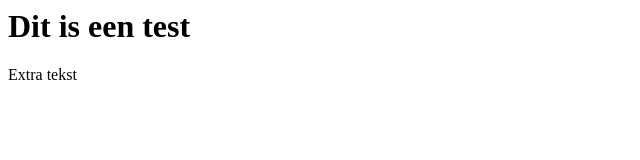
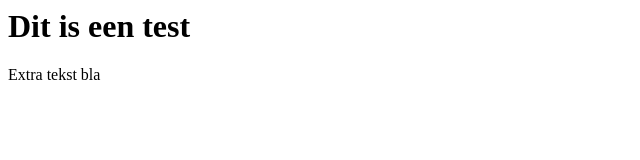
Before and after one commit to studiogj/gittest, a plain HTML site: page index.html in a window 1280 px wide. Shown: the full height of the page, 0-640 px from the left. Drawn offline with Linux system fonts and the light colour scheme.

Commit message:
changed html

```diff
--- a/index.html
+++ b/index.html
@@ -2,6 +2,6 @@
   <head></head>
   <body>
     <h1>Dit is een test</h1>
-    <p>Extra tekst</p>
+    <p>Extra tekst bla</p>
   </body>
 </html>
```
